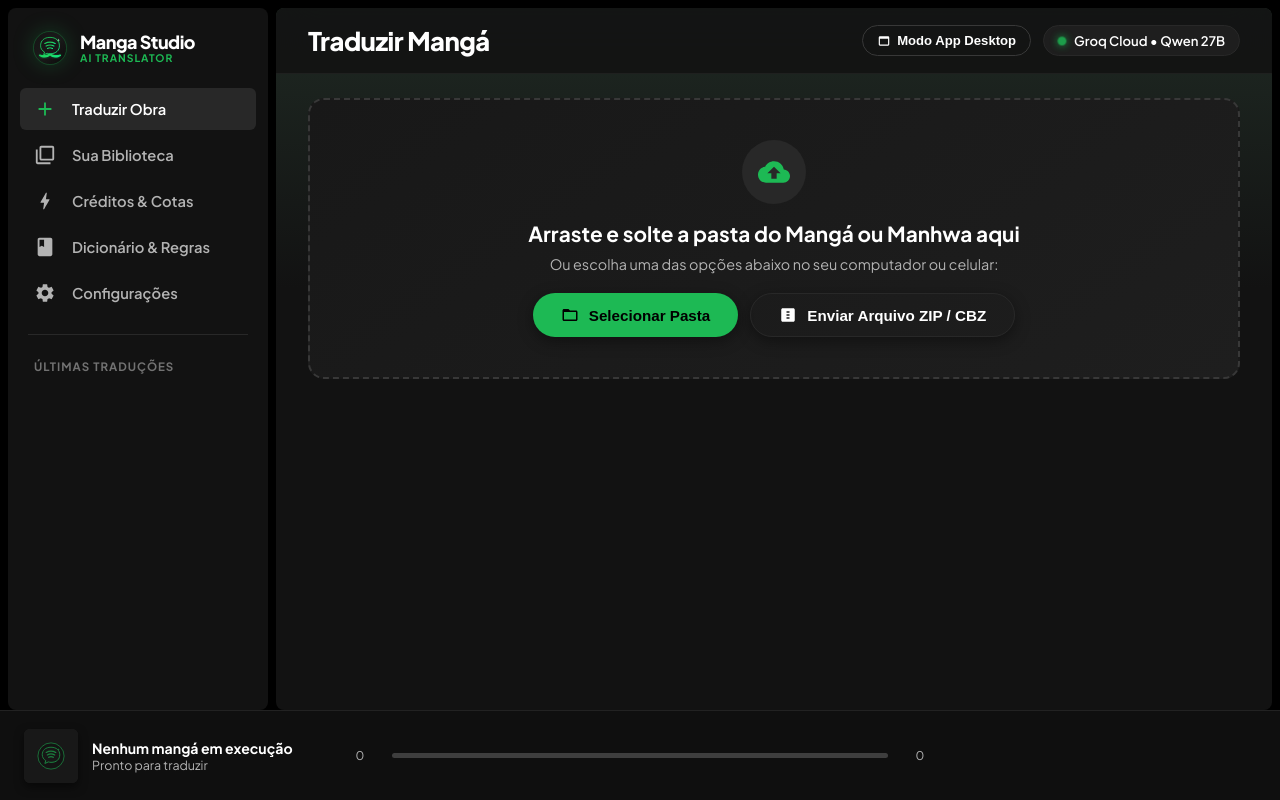
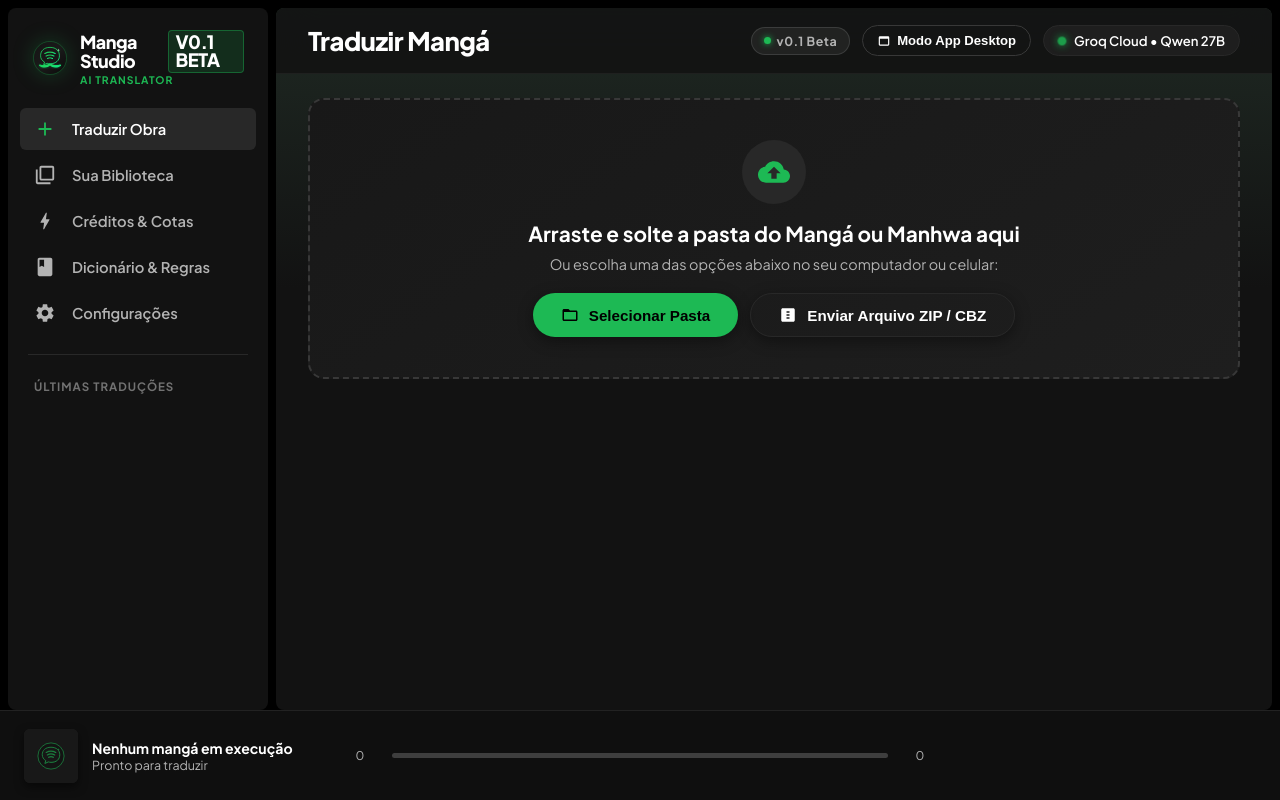
Before and after one commit to Jos9011/SKILL-TRADUCAO-MANGA, a Flask app: page / in a window 1280 px wide. Run offline with Flask 3, Linux system fonts and the light colour scheme; data that the repository does not hold is empty; some libraries are stand-ins or nearby versions.

Commit message:
release: v0.1-beta official release with version badges, dual-engine info and Colab branding

```diff
--- a/auto_translate.py
+++ b/auto_translate.py
@@ -33,6 +33,9 @@ import urllib.request
 import urllib.error
 from rapidocr_onnxruntime import RapidOCR
 from deep_translator import MyMemoryTranslator, GoogleTranslator
+
+__version__ = "0.1-beta"
+__version_name__ = "v0.1 Beta"
 from tqdm import tqdm
 
 try:
--- a/studio/server.py
+++ b/studio/server.py
@@ -72,7 +72,9 @@ app = Flask(__name__, template_folder=TEMPLATE_DIR, static_folder=STATIC_DIR)
 app.config['TEMPLATES_AUTO_RELOAD'] = True
 app.jinja_env.auto_reload = True
 
-# Configurações globais
+# Configurações globais e Versão da Aplicação
+APP_VERSION = "0.1-beta"
+APP_VERSION_NAME = "v0.1 Beta"
 BASE_MANGAS_DIR = r"C:\Users\ja329\OneDrive\Documentos\MANGAS"
 THUMB_CACHE_DIR = os.path.join(SYS_DIR, ".thumb_cache")
 os.makedirs(THUMB_CACHE_DIR, exist_ok=True)
@@ -277,7 +279,25 @@ def api_status():
     except Exception:
         res["ollama"]["status"] = "offline"
 
+    res["version"] = APP_VERSION
+    res["version_name"] = APP_VERSION_NAME
     return jsonify(res)
+
+@app.route("/api/version")
+def api_version():
+    """Retorna detalhes da versão da aplicação e arquitetura de IA ativa."""
+    return jsonify({
+        "version": APP_VERSION,
+        "version_name": APP_VERSION_NAME,
+        "release": f"Manga Studio {APP_VERSION_NAME}",
+        "dual_engine": True,
+        "features": [
+            "Cooperative Dual-Engine (Spatial Cartographer + Narrative Synthesizer)",
+            "Web Reader & CBZ/ZIP Downloader",
+            "Google Drive Cloud Persistence",
+            "Hybrid Local/Cloud AI (Groq + Ollama GPU)"
+        ]
+    })
 
 @app.route("/api/library")
 def api_library():
@@ -867,7 +887,10 @@ def api_config():
         except Exception as e:
             return jsonify({"error": str(e)}), 500
     else:
-        return jsonify(auto_translate.load_config())
+        cfg = auto_translate.load_config()
+        cfg["app_version"] = APP_VERSION
+        cfg["app_version_name"] = APP_VERSION_NAME
+        return jsonify(cfg)
 
 @app.route("/api/aprendizado", methods=["GET", "POST"])
 def api_aprendizado():
--- a/studio/templates/index.html
+++ b/studio/templates/index.html
@@ -802,6 +802,45 @@
       color: #000000;
     }
 
+    .version-tag {
+      background: rgba(29, 185, 84, 0.16);
+      color: var(--spotify-green);
+      border: 1px solid rgba(29, 185, 84, 0.4);
+      padding: 2px 7px;
+      border-radius: 4px;
+      font-size: 0.65rem;
+      font-weight: 800;
+      letter-spacing: 0.5px;
+      text-transform: uppercase;
+      display: inline-flex;
+      align-items: center;
+      line-height: 1;
+    }
+
+    .version-pill {
+      background: rgba(255, 255, 255, 0.06);
+      border: 1px solid rgba(255, 255, 255, 0.12);
+      padding: 5px 12px;
+      border-radius: 20px;
+      font-size: 0.78rem;
+      font-weight: 700;
+      color: var(--text-subdued);
+      letter-spacing: 0.5px;
+      display: inline-flex;
+      align-items: center;
+      gap: 6px;
+    }
+
+    .version-pill::before {
+      content: "";
+      width: 7px;
+      height: 7px;
+      border-radius: 50%;
+      background: var(--spotify-green);
+      display: inline-block;
+      box-shadow: 0 0 6px var(--spotify-green);
+    }
+
     /* STATUS & QUOTA VIEW */
     .quota-grid {
       display: grid;
@@ -1006,7 +1045,10 @@
       <div class="brand-logo" onclick="switchTab('translate')">
         <img src="/static/logo.svg" alt="Manga Studio Logo">
         <div style="display: flex; flex-direction: column;">
-          <span style="line-height: 1.1; font-weight: 800; font-size: 1.12rem;">Manga Studio</span>
+          <div style="display: flex; align-items: center; gap: 6px;">
+            <span style="line-height: 1.1; font-weight: 800; font-size: 1.12rem;">Manga Studio</span>
+            <span class="version-tag">v0.1 Beta</span>
+          </div>
           <span style="font-size: 0.65rem; color: var(--spotify-green); font-weight: 700; letter-spacing: 1px; text-transform: uppercase;">AI TRANSLATOR</span>
         </div>
       </div>
@@ -1048,6 +1090,7 @@
           <h1 id="view-title">Traduzir Mangá</h1>
         </div>
         <div class="header-actions">
+          <div class="version-pill" title="Manga Studio - Versão Oficial 0.1 Beta">v0.1 Beta</div>
           <button id="btn-install-pwa" class="btn-secondary" style="display: none; padding: 7px 14px; font-size: 0.82rem; border-color: rgba(29, 185, 84, 0.5); color: var(--spotify-green);" onclick="installPWA()" title="Instalar Manga Studio como App no Windows">
             📲 Instalar App
           </button>
@@ -1381,6 +1424,38 @@
           <div style="display: flex; gap: 12px; align-items: center;">
             <button class="btn-secondary" onclick="testOllamaHost()">Testar Conexão Ollama</button>
             <span id="ollama-test-result" style="font-size: 0.84rem; color: var(--text-subdued);"></span>
+          </div>
+        </div>
+
+        <!-- CARD 4: SOBRE O MANGA STUDIO -->
+        <div class="quota-card" style="margin-top: 24px; border: 1px solid rgba(29, 185, 84, 0.25); background: linear-gradient(180deg, #181818 0%, #121212 100%);">
+          <div class="quota-card-header">
+            <div style="display: flex; align-items: center; gap: 10px;">
+              <h3 style="margin: 0;">ℹ️ Sobre o Manga Studio</h3>
+              <span class="version-tag" style="background: var(--spotify-green); color: #000; font-weight: 800; font-size: 0.72rem; padding: 3px 8px; border-radius: 6px;">v0.1 Beta</span>
+            </div>
+            <span class="meta-badge highlight">Release Oficial</span>
+          </div>
+          <p style="font-size: 0.88rem; color: var(--text-subdued); margin-bottom: 16px; line-height: 1.6;">
+            <strong>Manga Studio v0.1 Beta</strong> é uma plataforma moderna e completa de tradução de mangás e quadrinhos em alta fidelidade com <strong>Arquitetura Cooperativa de Duas IAs</strong> (Mapeamento Espacial de Balões + Sintetizador Narrativo & Dialetal).
+          </p>
+          <div style="display: grid; grid-template-columns: repeat(auto-fit, minmax(240px, 1fr)); gap: 14px; font-size: 0.82rem;">
+            <div style="background: rgba(255,255,255,0.03); padding: 14px; border-radius: 8px; border: 1px solid var(--border-subtle);">
+              <div style="color: var(--spotify-green); font-weight: 700; margin-bottom: 5px;">🎯 Cartógrafo Espacial</div>
+              <div style="color: var(--text-subdued); line-height: 1.4;">Calcula geometria, proporção, ordem de leitura oriental e orçamento de caracteres por balão para evitar overflow.</div>
+            </div>
+            <div style="background: rgba(255,255,255,0.03); padding: 14px; border-radius: 8px; border: 1px solid var(--border-subtle);">
+              <div style="color: var(--spotify-green); font-weight: 700; margin-bottom: 5px;">🧠 Sintetizador Literário</div>
+              <div style="color: var(--text-subdued); line-height: 1.4;">Interpreta concordância de gênero, relacionamentos, duplo sentido e gírias brasileiras de scanlation com zero censura.</div>
+            </div>
+            <div style="background: rgba(255,255,255,0.03); padding: 14px; border-radius: 8px; border: 1px solid var(--border-subtle);">
+              <div style="color: var(--spotify-green); font-weight: 700; margin-bottom: 5px;">⚡ Execução Híbrida</div>
+              <div style="color: var(--text-subdued); line-height: 1.4;">Compatível com Nuvem Ultra-Rápida (Groq/OpenRouter) e Local GPU (Ollama Qwen 2.5) com persistência no Google Drive.</div>
+            </div>
+          </div>
+          <div style="margin-top: 16px; padding-top: 12px; border-top: 1px solid var(--border-subtle); display: flex; justify-content: space-between; align-items: center; font-size: 0.78rem; color: var(--text-muted); flex-wrap: wrap; gap: 8px;">
+            <span>Desenvolvido com foco em qualidade editorial e fidelidade anatômica/narrativa.</span>
+            <span>Versão Oficial: <strong style="color: white;">0.1-beta</strong></span>
           </div>
         </div>
       </section>
```
Also changed, not shown: README.md, 1 other file.
